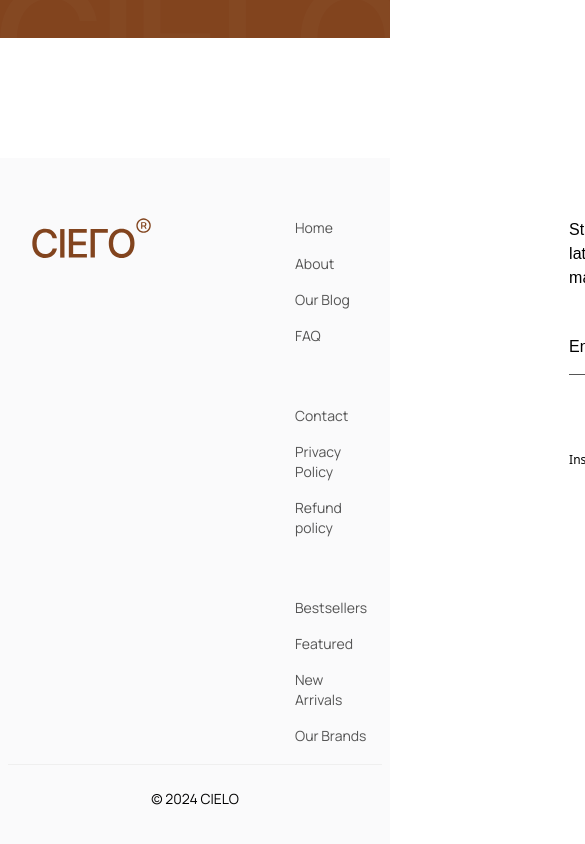
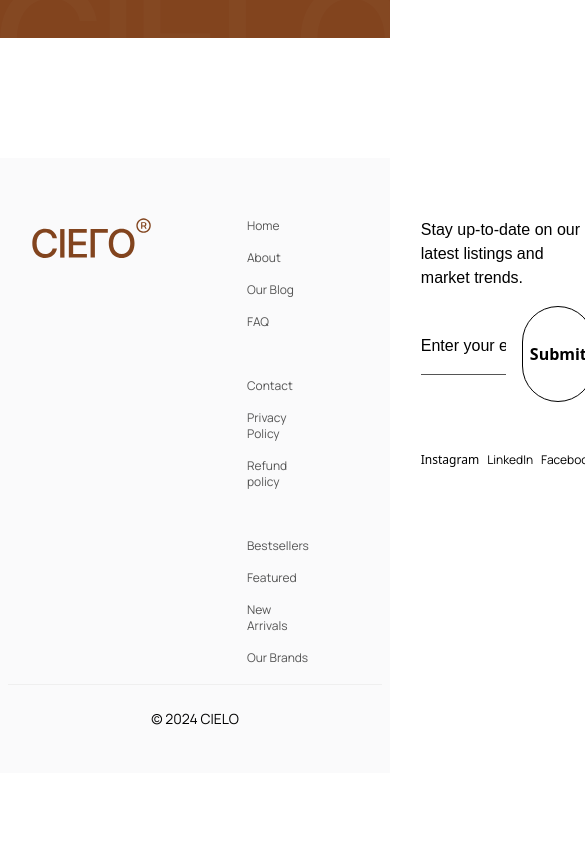
Before and after one commit to asssslay/CIELO-website, a React (Vite) app: page / in a window 390 px wide. Shown: the part 3494-4338 px from the top of the page, 585 px wide, since content can reach past the window. After the commit the page ends 4267 px from the top, so only its background shows below. Built offline with nearby package versions, Linux system fonts and the light colour scheme; a web font is replaced by a local one.

Commit message:
Footer responsive

```diff
--- a/src/components/FooterNav.jsx
+++ b/src/components/FooterNav.jsx
@@ -1,17 +1,24 @@
 import { footerNavLinks } from "../constants/index";
+// import { assetPaths } from "../constants";
 
 const FooterNav = () => {
   return (
-    <div className="flex flex-wrap gap-[60px]">
+    <div className="flex flex-wrap gap-12 xl:gap-[60px]">
       {footerNavLinks.map((section, index) => (
         <div key={index} className="flex flex-col">
           <ul className="flex flex-col gap-4">
             {section.links.map((link, linkIndex) => (
               <li
                 key={linkIndex}
-                className="font-manrope text-neutralGray text-sm"
+                className="font-manrope text-neutralGray text-xs xl:text-sm"
               >
-                <a href="#" className="hover:text-deepBlack">
+                <a
+                  href="#"
+                  className="hover:text-deepBlack"
+                  // style={{
+                  //   cursor: `url(${assetPaths.cursorNew}), auto`,
+                  // }}
+                >
                   {link}
                 </a>
               </li>
--- a/src/constants/index.js
+++ b/src/constants/index.js
@@ -16,6 +16,7 @@ export const assetPaths = {
   woodMaterial: "/assets/images/woodMaterial.png",
   backgroundCTA: "/assets/images/backgroundCTA.png",
   backgroundCTA1: "/assets/images/backgroundCTA1.svg",
+  cursorNew: "/assets/icons/cursorNew.svg",
 };
 export const navLinks = [
   { href: "#", label: "Products" },
--- a/src/sections/Footer.jsx
+++ b/src/sections/Footer.jsx
@@ -4,11 +4,12 @@ import FooterButton from "../components/FooterButton";
 
 const Footer = () => {
   return (
-    <footer className="container pt-[60px] pb-5 bg-softGray">
+    <footer className="pt-[60px] pb-5 bg-softGray">
+      <div className="relative z-10 container mx-auto">
         <div className="flex items-start padding-left mb-[18px]">
-        <img src={assetPaths.footerLogo} className="mr-36" />
+          <img src={assetPaths.footerLogo} className="mr-24 xl:mr-36" />
           <FooterNav />
-        <div className="ml-[202px]">
+          <div className="ml-28 xl:ml-[202px]">
             <p className="font-darker text-base mb-4 font-medium">
               Stay up-to-date on our latest listings and <br />
               market trends.
@@ -16,8 +17,10 @@ const Footer = () => {
             <div className="flex gap-4 items-center">
               <input
                 type="email"
+                id="email"
+                autoComplete="on"
                 placeholder="Enter your email"
-              className="w-full pb-4 bg-transparent border-0 border-b border-neutralGray focus:outline-none focus:border-black placeholder:font-darker placeholder:text-base placeholder:text-black placeholder:font-medium"
+                className="w-full pb-4 bg-transparent font-darker border-0 border-b border-neutralGray focus:outline-none focus:border-black placeholder:font-darker placeholder:text-base placeholder:text-black placeholder:font-medium"
               />
               <FooterButton />
             </div>
@@ -52,6 +55,7 @@ const Footer = () => {
         <div className="text-center py-6 border-t border-milkWhite">
           <p className="font-manrope text-sm">© 2024 CIELO</p>
         </div>
+      </div>
     </footer>
   );
 };
```
Also changed, not shown: public/assets/icons/cursorNew.svg (added). Lines whose indentation alone changed are shown as unchanged.
